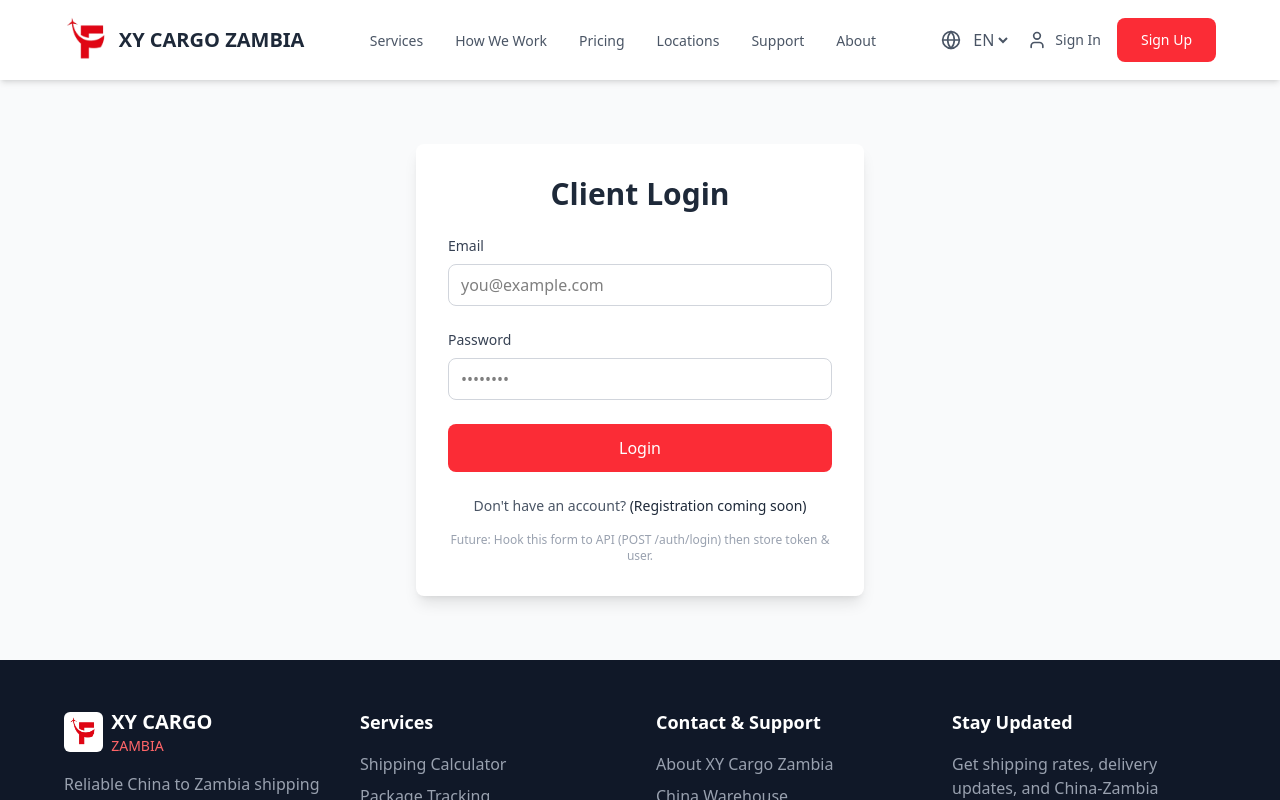
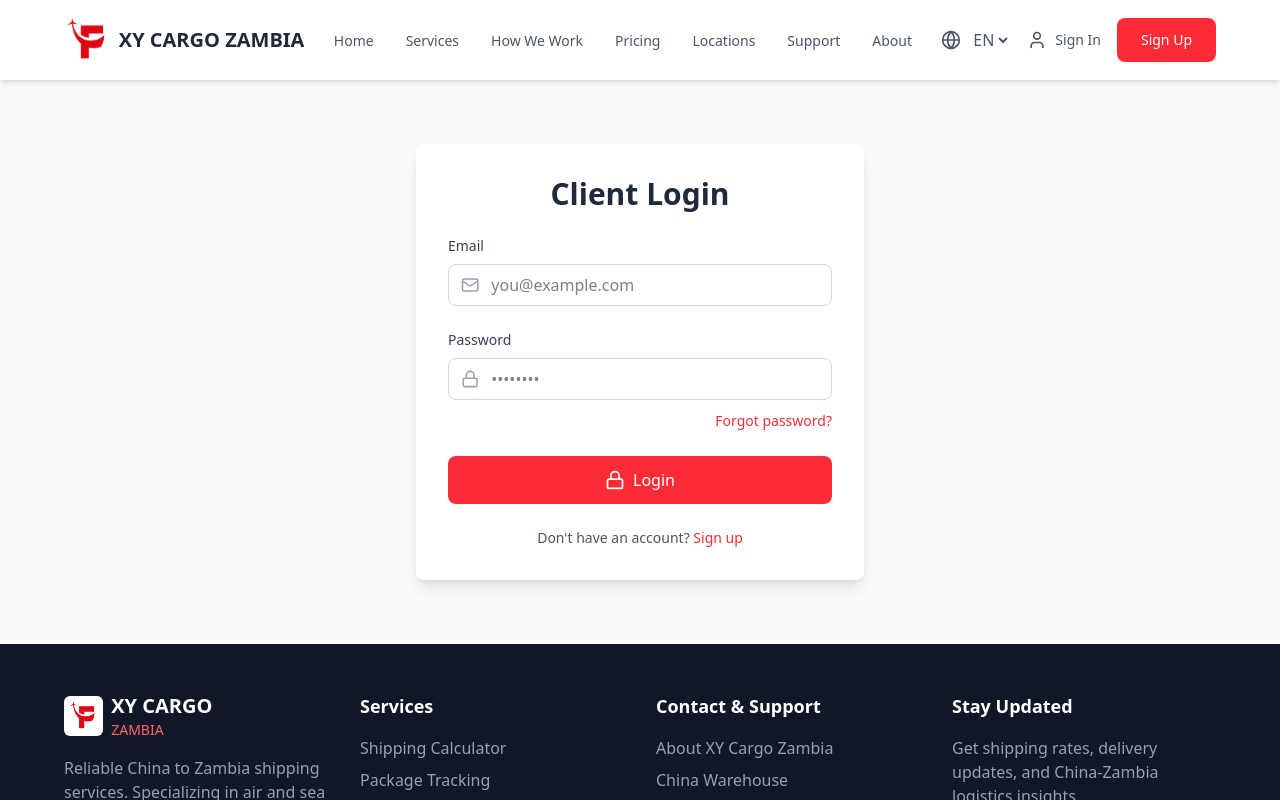
Before and after one commit to KwameGilbert/xy_cargo, a React (Vite) app: page /client/auth/login in a window 1280 px wide. Shown: the top 800 px of the page. Built offline with nearby package versions, Linux system fonts and the light colour scheme.

Commit message:
feat: Enhance authentication UI with animations and improve form structure in Login and Signup pages

```diff
--- a/src/components/public_pages/layout/NavBar.jsx
+++ b/src/components/public_pages/layout/NavBar.jsx
@@ -1,50 +1,46 @@
-import React, { useState } from 'react';
-import { Link } from 'react-router-dom';
-import { Globe, User, UserPlus, Menu, X } from 'lucide-react';
+import React, { useState } from "react";
+import { Link } from "react-router-dom";
+import { Globe, User, Menu, X } from "lucide-react";
+import { motion, AnimatePresence } from "framer-motion";
 
 const NavBar = () => {
   const [mobileMenuOpen, setMobileMenuOpen] = useState(false);
 
-  const toggleMobileMenu = () => {
-    setMobileMenuOpen(!mobileMenuOpen);
-  };
+  const toggleMobileMenu = () => setMobileMenuOpen((s) => !s);
 
   const menuItems = [
-    { name: 'Services', path: '/services' },
-    { name: 'How We Work', path: '/how-we-work' },
-    { name: 'Pricing', path: '/pricing' },
-    { name: 'Locations', path: '/locations' },
-    { name: 'Support', path: '/support' },
-    { name: 'About', path: '/about' },
+    { name: "Home", path: "/" },
+    { name: "Services", path: "/services" },
+    { name: "How We Work", path: "/howwework" },
+    { name: "Pricing", path: "/pricing" },
+    { name: "Locations", path: "/locations" },
+    { name: "Support", path: "/support" },
+    { name: "About", path: "/about" },
   ];
 
   const languages = [
-    { code: 'en', label: 'EN' },
-    { code: 'fr', label: 'FR' },
-    { code: 'es', label: 'ES' },
-    { code: 'de', label: 'DE' },
+    { code: "en", label: "EN" },
+    { code: "fr", label: "FR" },
+    { code: "es", label: "ES" },
   ];
 
   return (
-    <nav className="flex items-center justify-between px-4 md:px-16 py-4 bg-white shadow-md">
-      {/* Logo */}
+    <motion.nav
+      className="flex items-center justify-between px-4 md:px-16 py-4 bg-white shadow-md"
+      initial={{ opacity: 0, y: -8 }}
+      animate={{ opacity: 1, y: 0 }}
+      transition={{ duration: 0.4, ease: "easeOut" }}
+    >
       <div className="flex items-center">
         <Link to="/" className="flex items-center">
-          <img
-            src="/images/logo/logo.png"
-            alt="XY Cargo Zambia Logo"
-            className="h-12 w-auto"
-          />
+          <img src="/images/logo/logo.png" alt="XY Cargo Zambia Logo" className="h-12 w-auto" />
           <span className="text-xl font-bold text-gray-800 ml-2">XY CARGO ZAMBIA</span>
         </Link>
       </div>
 
       {/* Mobile menu button */}
       <div className="md:hidden">
-        <button
-          onClick={toggleMobileMenu}
-          className="text-gray-500 hover:text-red-500 focus:outline-none"
-        >
+        <button onClick={toggleMobileMenu} className="text-gray-500 hover:text-red-500 focus:outline-none">
           {mobileMenuOpen ? <X className="w-6 h-6" /> : <Menu className="w-6 h-6" />}
         </button>
       </div>
@@ -66,7 +62,9 @@ const NavBar = () => {
           <Globe className="w-5 h-5" />
           <select className="bg-transparent text-gray-600 focus:outline-none">
             {languages.map((lang) => (
-              <option key={lang.code} value={lang.code}>{lang.label}</option>
+              <option key={lang.code} value={lang.code}>
+                {lang.label}
+              </option>
             ))}
           </select>
         </div>
@@ -82,16 +80,19 @@ const NavBar = () => {
       </div>
 
       {/* Mobile Menu */}
+      <AnimatePresence>
       {mobileMenuOpen && (
-        <div className="md:hidden absolute top-16 left-0 right-0 bg-white shadow-lg z-50">
+        <motion.div
+          className="md:hidden absolute top-16 left-0 right-0 bg-white shadow-lg z-50"
+          initial={{ opacity: 0, y: -6 }}
+          animate={{ opacity: 1, y: 0 }}
+          exit={{ opacity: 0, y: -6 }}
+          transition={{ duration: 0.2 }}
+        >
           <ul className="flex flex-col py-4">
             {menuItems.map((item) => (
               <li key={item.name} className="px-4 py-2">
-                <Link
-                  to={item.path}
-                  className="text-gray-600 hover:text-red-500 text-sm font-medium block"
-                  onClick={() => setMobileMenuOpen(false)}
-                >
+                <Link to={item.path} className="text-gray-600 hover:text-red-500 text-sm font-medium block" onClick={() => setMobileMenuOpen(false)}>
                   {item.name}
                 </Link>
               </li>
@@ -101,34 +102,29 @@ const NavBar = () => {
                 <Globe className="w-5 h-5" />
                 <select className="bg-transparent text-gray-600 focus:outline-none">
                   {languages.map((lang) => (
-                    <option key={lang.code} value={lang.code}>{lang.label}</option>
+                    <option key={lang.code} value={lang.code}>
+                      {lang.label}
+                    </option>
                   ))}
                 </select>
               </div>
             </li>
             <li className="px-4 py-2">
-              <Link
-                to="/sign-in"
-                className="flex items-center space-x-2 text-gray-600"
-                onClick={() => setMobileMenuOpen(false)}
-              >
+              <Link to="/client/auth/login" className="flex items-center space-x-2 text-gray-600" onClick={() => setMobileMenuOpen(false)}>
                 <User className="w-5 h-5" />
                 <span className="text-sm font-medium">Sign In</span>
               </Link>
             </li>
             <li className="px-4 py-2">
-              <Link
-                to="/sign-up"
-                className="block bg-red-500 text-white py-2 px-4 rounded-lg text-center text-sm font-medium"
-                onClick={() => setMobileMenuOpen(false)}
-              >
+              <Link to="/client/auth/signup" className="block bg-red-500 text-white py-2 px-4 rounded-lg text-center text-sm font-medium" onClick={() => setMobileMenuOpen(false)}>
                 Sign Up
               </Link>
             </li>
           </ul>
-        </div>
+        </motion.div>
       )}
-    </nav>
+      </AnimatePresence>
+  </motion.nav>
   );
 };
 
--- a/src/pages/client/auth/login.jsx
+++ b/src/pages/client/auth/login.jsx
@@ -2,6 +2,8 @@ import { useState } from "react";
 import { useNavigate } from "react-router-dom";
 import NavBar from "../../../components/public_pages/layout/NavBar";
 import Footer from "../../../components/public_pages/layout/Footer";
+import { motion } from "framer-motion";
+import { Mail, Lock } from "lucide-react";
 
 // Login page with UI preserved; submit simply routes to dashboard (no auth yet)
 const ClientLogin = () => {
@@ -31,52 +33,69 @@ const ClientLogin = () => {
         <div className="flex flex-col min-h-screen bg-gray-50">
             <NavBar />
             <main className="flex-1 flex items-center justify-center py-16 px-4">
-				<div className="max-w-md w-full bg-white rounded-lg shadow-lg p-8">
+                <motion.div
+                    className="max-w-md w-full bg-white rounded-lg shadow-lg p-8"
+                    initial={{ opacity: 0, y: 18 }}
+                    animate={{ opacity: 1, y: 0 }}
+                    transition={{ duration: 0.45, ease: "easeOut" }}
+                >
                     <h2 className="text-3xl font-bold text-center text-gray-800 mb-6">Client Login</h2>
                     <form onSubmit={handleSubmit} className="space-y-6">
                         <div>
                             <label className="block text-sm font-medium text-gray-700 mb-2">Email</label>
+                            <div className="flex items-center border border-gray-300 rounded-lg px-3 py-2 focus-within:ring-2 focus-within:ring-red-500">
+                                <Mail className="w-5 h-5 text-gray-400 mr-3" />
                                 <input
                                     type="email"
                                     name="email"
                                     value={form.email}
                                     onChange={handleChange}
                                     required
-								className="w-full px-3 py-2 border border-gray-300 rounded-lg focus:ring-2 focus:ring-red-500 focus:border-transparent"
+                                    className="w-full bg-transparent outline-none"
                                     placeholder="you@example.com"
                                     autoComplete="email"
                                 />
                             </div>
+                        </div>
                         <div>
                             <label className="block text-sm font-medium text-gray-700 mb-2">Password</label>
+                            <div className="flex items-center border border-gray-300 rounded-lg px-3 py-2 focus-within:ring-2 focus-within:ring-red-500">
+                                <Lock className="w-5 h-5 text-gray-400 mr-3" />
                                 <input
                                     type="password"
                                     name="password"
                                     value={form.password}
                                     onChange={handleChange}
                                     required
-								className="w-full px-3 py-2 border border-gray-300 rounded-lg focus:ring-2 focus:ring-red-500 focus:border-transparent"
+                                    className="w-full bg-transparent outline-none"
                                     placeholder="••••••••"
                                     autoComplete="current-password"
                                 />
                             </div>
+                            <div className="mt-2 text-right">
+                                <a href="/client/auth/forgot" className="text-sm text-red-500 hover:underline">Forgot password?</a>
+                            </div>
+                        </div>
                         {error && <div className="text-red-500 text-sm">{error}</div>}
                         {success && <div className="text-green-600 text-sm">Redirecting to dashboard...</div>}
-						<button
+                        <motion.button
                             type="submit"
                             disabled={loading}
-							className="w-full bg-red-500 hover:bg-red-600 text-white py-3 rounded-lg font-medium disabled:opacity-50"
+                            className="w-full bg-red-500 hover:bg-red-600 text-white py-3 rounded-lg font-medium flex items-center justify-center gap-2 disabled:opacity-50"
+                            whileHover={{ scale: 1.02 }}
+                            whileTap={{ scale: 0.98 }}
                         >
+                            <Lock className="w-5 h-5" />
                             {loading ? "Processing..." : "Login"}
-						</button>
+                        </motion.button>
                     </form>
                     <div className="mt-6 text-center text-sm text-gray-600">
-						Don't have an account? <span className="text-gray-800">(Registration coming soon)</span>
+                        Don't have an account? <a href="/client/auth/signup" className="text-red-500 hover:underline">Sign up</a>
                     </div>
-					<div className="mt-4 text-xs text-gray-400 text-center">
+                    {/* <div className="mt-4 text-xs text-gray-400 text-center">
                         Future: Hook this form to API (POST /auth/login) then store token & user.
-					</div>
-				</div>
+                    </div> */}
+                </motion.div>
             </main>
             <Footer />
         </div>
--- a/src/routes/AppRoutes.jsx
+++ b/src/routes/AppRoutes.jsx
@@ -13,6 +13,7 @@ import AboutPage from "../pages/public_pages/about/About";
 
 // Client pages
 import ClientLogin from "../pages/client/auth/login";
+import ClientSignup from "../pages/client/auth/signup";
 import Dashboard from "../pages/client/dashboard/Dashboard";
 
 import MainLayout from "../components/public_pages/layout/MainLayout";
@@ -36,6 +37,7 @@ const AppRoutes = () => {
 
       {/* Client Routes - outside of MainLayout */}
       <Route path="/client/auth/login" element={<ClientLogin />} />
+      <Route path="/client/auth/signup" element={<ClientSignup />} />
       <Route path="/client/dashboard" element={<Dashboard />} />
     </Routes>
   );
```
Also changed, not shown: src/pages/client/auth/signup.jsx (+34 -12 lines). Lines whose indentation alone changed are shown as unchanged.
